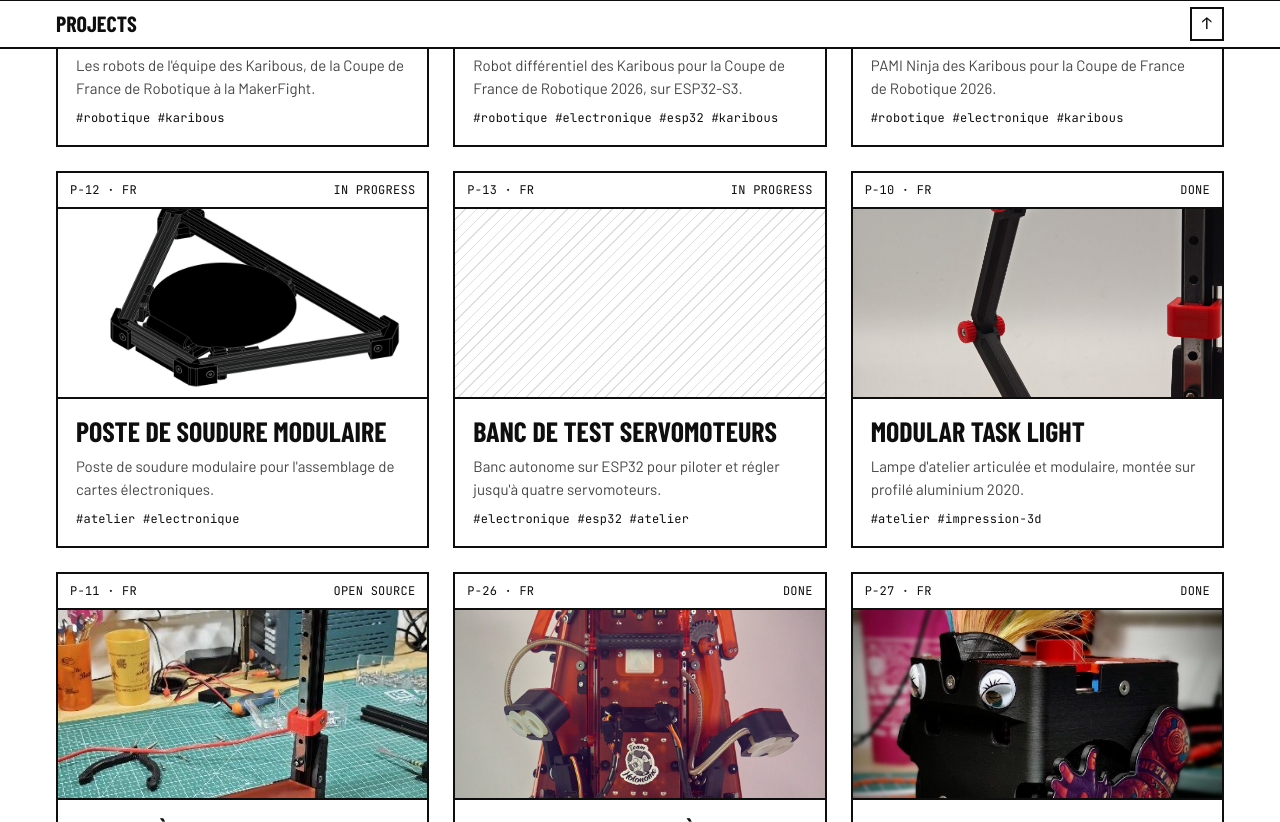
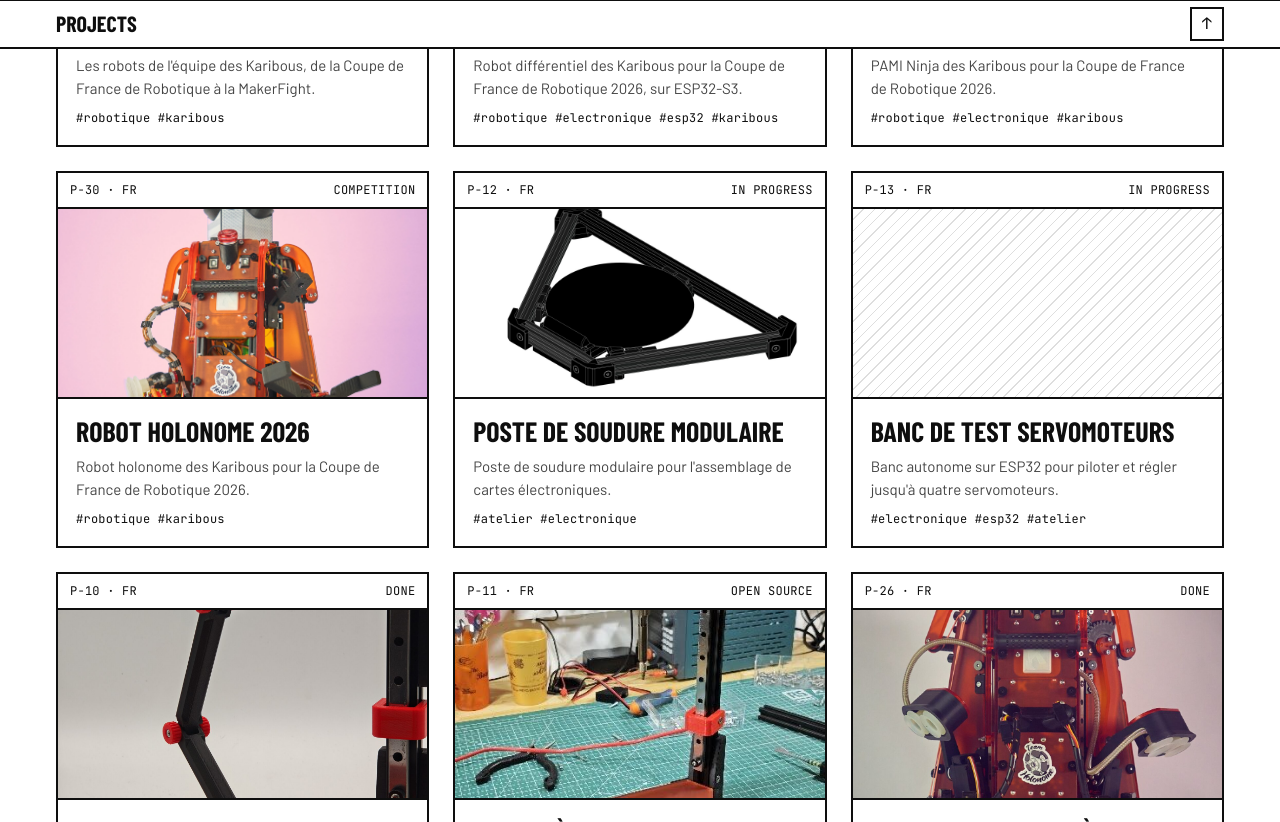
Before and after one commit to Barbatronic/barbatronic.github.io, a Jekyll site: the page built from en/projects/index.html, in a window 1280 px wide and 900 px high, scrolled down 1860 px, cut to the strip 78-900 px from the top of the window. Built offline with Jekyll 4.4.1, drawn with Linux system fonts in a browser that asks for light colours; some of the changed text lies outside the part shown.

Commit message:
projet(robot-holonome-2026): ajouter la fiche P-30
Robot holonome des Karibous pour la Coupe de France 2026 : photos,
lien vers le dépôt Karibous-2026-Robot, ajout au tableau des saisons.

```diff
--- /dev/null
+++ b/_projects/robot-holonome-2026.md
@@ -0,0 +1,26 @@
+---
+published: true
+title: "Robot holonome 2026"
+code: P-30
+description: "Robot holonome des Karibous pour la Coupe de France de Robotique 2026."
+status: competition
+updated: 2026-05-11   # tri de /projets/ : dernier commit
+tags: [robotique, karibous]
+stack: [FreeCAD, KiCad, C++]
+featured: false
+featured_order: 99
+repo: "https://github.com/LesKaribous/Karibous-2026-Robot"
+image: "/assets/img/projets/robot-holonome-2026/robot-face.jpg"
+image_caption: "Le robot holonome 2026"
+links:
+  - { label: "leskaribous.fr", url: "https://leskaribous.fr" }
+---
+
+Robot à propulsion holonome des Karibous pour la Coupe de France de Robotique 2026, aux côtés du [robot différentiel]({{ '/projets/robot-differentiel-2026/' | relative_url }}) et des [PAMI]({{ '/projets/pami-ninja-2026/' | relative_url }}).
+
+Le dépôt `Karibous-2026-Robot` contient la mécanique (**MCAD**) et l'électronique (**ECAD**).
+
+<div class="gallery">
+  <figure><img src="{{ '/assets/img/projets/robot-holonome-2026/robot-trois-quarts.jpg' | relative_url }}" alt="Robot holonome orange vu de trois quarts, ventouses et pince visibles" loading="lazy"><figcaption>Vu de trois quarts : ventouses et pince</figcaption></figure>
+  <figure><img src="{{ '/assets/img/projets/robot-holonome-2026/avec-pami.jpg' | relative_url }}" alt="Robot holonome entouré des PAMI 2026" loading="lazy"><figcaption>Avec les PAMI de la saison</figcaption></figure>
+</div>
--- a/_projects/robots-karibous.md
+++ b/_projects/robots-karibous.md
@@ -24,7 +24,7 @@ Les sources de la plupart des saisons sont publiques sur [GitHub](https://github
 
 | Année | Robot | Compétition | Résultat |
 |---|---|---|---|
-| 2026 | [PAMI Ninja]({{ '/projets/pami-ninja-2026/' | relative_url }}), [robot différentiel]({{ '/projets/robot-differentiel-2026/' | relative_url }}) | Coupe de France | [RÉSULTAT] |
+| 2026 | [PAMI Ninja]({{ '/projets/pami-ninja-2026/' | relative_url }}), [robot différentiel]({{ '/projets/robot-differentiel-2026/' | relative_url }}), [robot holonome]({{ '/projets/robot-holonome-2026/' | relative_url }}) | Coupe de France | [RÉSULTAT] |
 | 2025 | [Le Technicien de scène]({{ '/projets/karibous-2025-technicien-de-scene/' | relative_url }}), [Le groupe de rock]({{ '/projets/karibous-2025-groupe-de-rock/' | relative_url }}) (PAMI) | Belgique / France | 2e des invités / 2e Légendes, 15e au général |
 | 2024 | [Le Jardinier]({{ '/projets/karibous-2024-jardinier/' | relative_url }}), [La Coccinelle]({{ '/projets/karibous-2024-coccinelle/' | relative_url }}) (PAMI) | Belgique / France | 2e des invités / 5e Légendes, 9e au général |
 | 2023 | [Mary and Dary]({{ '/projets/karibous-2023-mary-and-dary/' | relative_url }}) | Belgique / France | 3e des étrangers, prix de la communication / 22e |
```
Also changed, not shown: assets/img/projets/robot-holonome-2026/avec-pami.jpg (added), assets/img/projets/robot-holonome-2026/robot-face.jpg (added), assets/img/projets/robot-holonome-2026/robot-trois-quarts.jpg (added), 2 other files.
